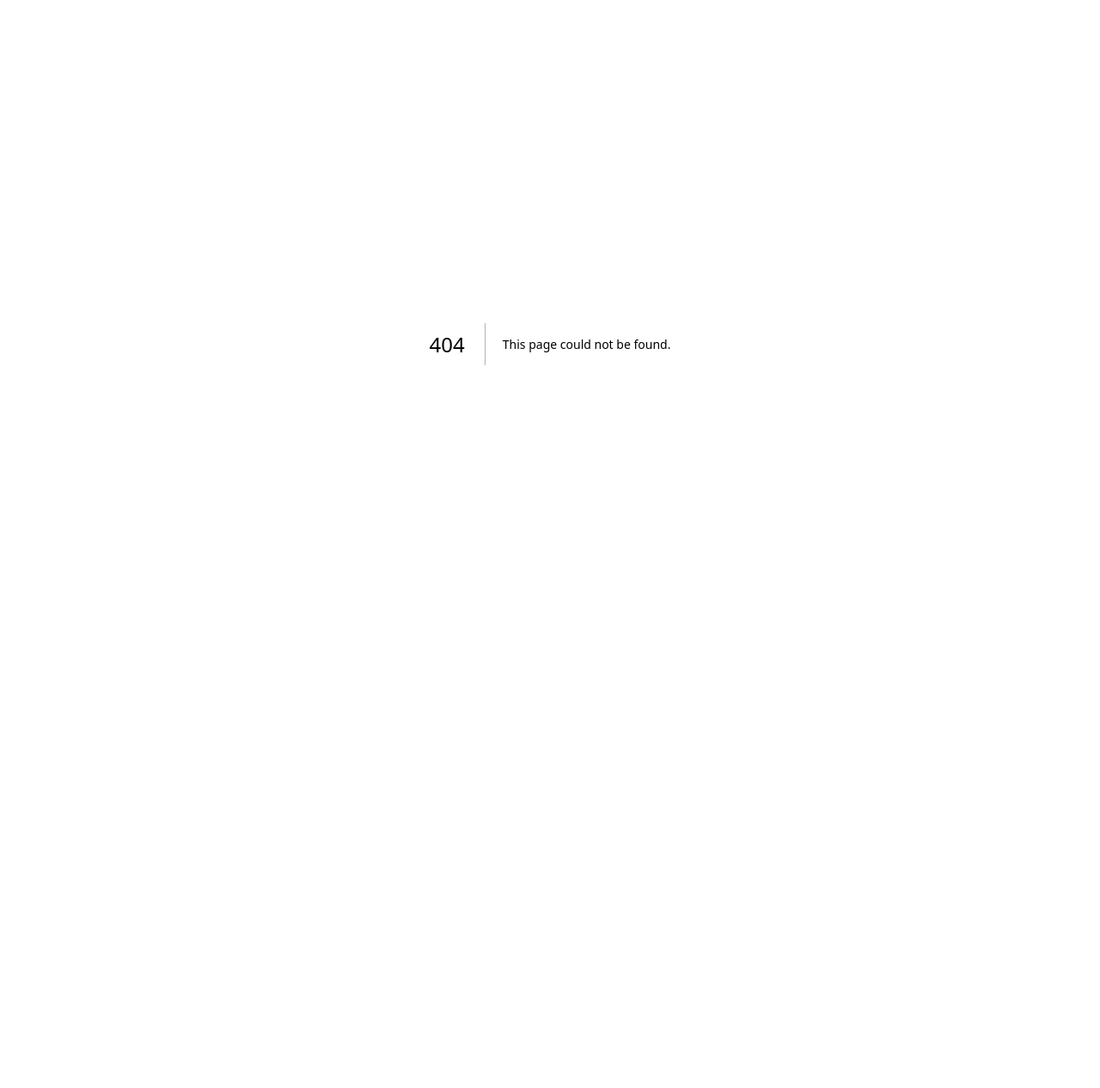
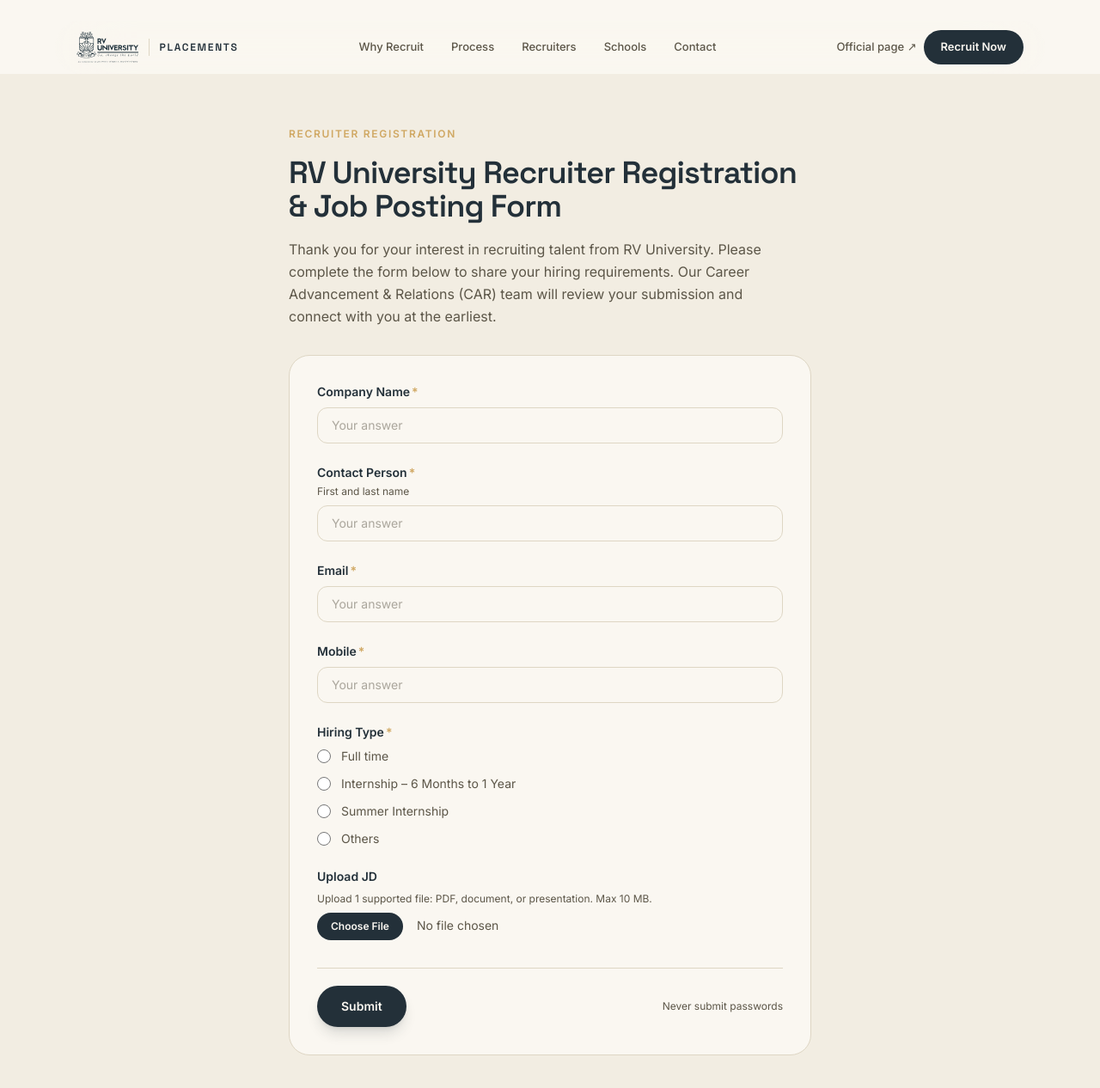
Before and after one commit to Ani07-05/RVU-placement-site-cache-memory, a Next.js app: page /recruiters/register in a window 1280 px wide. Before the commit this address had no page. Shown: the top 1266 px of the page at 86% size. Before the commit the page ends 800 px from the top, so only its background shows below. Built offline with nearby package versions, Linux system fonts and the light colour scheme.

Commit message:
feat: implement recruiter registration form and update links to use Next.js Link component

```diff
--- /dev/null
+++ b/src/app/recruiters/register/page.tsx
@@ -0,0 +1,40 @@
+import type { Metadata } from "next";
+import { Footer } from "@/components/site/Footer";
+import { Navbar } from "@/components/site/Navbar";
+import { RecruiterRegisterForm } from "@/components/site/RecruiterRegisterForm";
+
+export const metadata: Metadata = {
+  title: "Recruiter Registration & Job Posting Form | RV University",
+  description:
+    "Share your hiring requirements with RV University's Career Advancement & Relations (CAR) team.",
+};
+
+export default function RecruiterRegisterPage() {
+  return (
+    <div className="flex flex-1 flex-col">
+      <Navbar />
+      <main className="flex flex-1 flex-col bg-mist-50 py-8 sm:py-12 lg:py-14">
+        <div className="mx-auto w-full max-w-2xl px-6 lg:px-8">
+          <span className="text-xs font-semibold tracking-[0.14em] text-gold-600 uppercase">
+            Recruiter registration
+          </span>
+          <h1 className="mt-4 font-display text-3xl leading-[1.1] font-semibold tracking-tight text-navy-700 sm:text-4xl">
+            RV University Recruiter Registration &amp; Job Posting Form
+          </h1>
+          <p className="mt-4 max-w-xl text-sm leading-relaxed text-ink-soft sm:text-base">
+            Thank you for your interest in recruiting talent from RV
+            University. Please complete the form below to share your hiring
+            requirements. Our Career Advancement &amp; Relations (CAR) team
+            will review your submission and connect with you at the
+            earliest.
+          </p>
+
+          <div className="mt-8">
+            <RecruiterRegisterForm />
+          </div>
+        </div>
+      </main>
+      <Footer />
+    </div>
+  );
+}
--- a/src/components/site/CTASection.tsx
+++ b/src/components/site/CTASection.tsx
@@ -1,3 +1,4 @@
+import Link from "next/link";
 import { EXTERNAL_LINK_PROPS, RVU_LINKS } from "@/lib/links";
 import { ArchCresting, RangoliMedallion } from "./IndianMotifs";
 
@@ -19,13 +20,12 @@
               the Career Development and Corporate Relations office.
             </p>
             <div className="mt-8 flex flex-col justify-center gap-4 sm:flex-row">
-              <a
-                href={RVU_LINKS.recruitForm}
-                {...EXTERNAL_LINK_PROPS}
+              <Link
+                href={RVU_LINKS.recruiterRegister}
                 className="rounded-full bg-gold-500 px-7 py-3.5 text-sm font-semibold text-navy-950 shadow-lg shadow-gold-500/20 transition-transform hover:scale-[1.03] hover:bg-gold-400"
               >
-                Recruit Now ↗
-              </a>
+                Recruit Now
+              </Link>
               <a
                 href={RVU_LINKS.contact}
                 {...EXTERNAL_LINK_PROPS}
--- a/src/components/site/Footer.tsx
+++ b/src/components/site/Footer.tsx
@@ -42,7 +42,7 @@
 export function Footer() {
   return (
     <footer className="bg-mist-50">
-      <div className="mx-auto max-w-6xl px-6 pt-8 pb-16 lg:px-8 lg:pt-10">
+      <div className="mx-auto max-w-6xl px-6 pt-8 lg:px-8 lg:pt-10">
         <div className="grid grid-cols-2 gap-10 sm:grid-cols-4">
           {COLUMNS.map((column) => (
             <div key={column.title}>
@@ -74,12 +74,12 @@
             className="relative z-10 h-24 w-auto shrink-0 sm:h-36 lg:h-44"
           />
 
-          <div className="mt-6 flex h-14 w-full items-start justify-center gap-6 overflow-hidden sm:mt-8 sm:h-20 sm:gap-16 lg:h-24">
+          <div className="mt-6 flex h-16 w-full items-start justify-center gap-6 overflow-hidden sm:mt-8 sm:h-20 sm:gap-16 lg:h-28 xl:h-32">
             <span
               aria-hidden
               className="font-display font-bold tracking-tight select-none"
               style={{
-                fontSize: "clamp(4rem, 9vw, 7rem)",
+                fontSize: "clamp(6rem, 16vw, 12rem)",
                 lineHeight: 1,
                 backgroundImage:
                   "radial-gradient(circle at 28% 24%, rgba(255,255,255,0.55), transparent 42%), linear-gradient(140deg, var(--color-gold-300) 0%, var(--color-gold-600) 45%, var(--color-navy-600) 100%)",
@@ -95,7 +95,7 @@
               aria-hidden
               className="font-display font-bold tracking-tight select-none"
               style={{
-                fontSize: "clamp(4rem, 9vw, 7rem)",
+                fontSize: "clamp(6rem, 16vw, 12rem)",
                 lineHeight: 1,
                 backgroundImage:
                   "radial-gradient(circle at 72% 24%, rgba(255,255,255,0.55), transparent 42%), linear-gradient(220deg, var(--color-gold-300) 0%, var(--color-gold-600) 45%, var(--color-navy-600) 100%)",
--- a/src/components/site/Hero.tsx
+++ b/src/components/site/Hero.tsx
@@ -1,4 +1,5 @@
-import { EXTERNAL_LINK_PROPS, RVU_LINKS } from "@/lib/links";
+import Link from "next/link";
+import { RVU_LINKS } from "@/lib/links";
 import { CustomVideoPlayer } from "./CustomVideoPlayer";
 import { PetalChakra } from "./IndianMotifs";
 
@@ -33,13 +34,12 @@
             </p>
 
             <div className="flex flex-col gap-4 sm:flex-row sm:items-center">
-              <a
-                href={RVU_LINKS.recruitForm}
-                {...EXTERNAL_LINK_PROPS}
+              <Link
+                href={RVU_LINKS.recruiterRegister}
                 className="w-fit rounded-full bg-navy-700 px-7 py-3.5 text-center text-sm font-semibold text-paper shadow-lg shadow-navy-700/15 transition-transform hover:scale-[1.02] hover:bg-navy-600"
               >
-                Recruit Now ↗
-              </a>
+                Recruit Now
+              </Link>
               <a
                 href="#recruiters"
                 className="w-fit rounded-full border border-navy-700/15 px-7 py-3.5 text-center text-sm font-semibold text-navy-700 transition-colors hover:bg-navy-700/[0.04]"
--- a/src/components/site/Navbar.tsx
+++ b/src/components/site/Navbar.tsx
@@ -2,6 +2,7 @@
 
 import { useEffect, useState } from "react";
 import Link from "next/link";
+import { usePathname } from "next/navigation";
 import { EXTERNAL_LINK_PROPS, RVU_LINKS } from "@/lib/links";
 
 const NAV_ITEMS = [
@@ -15,6 +16,9 @@
 export function Navbar() {
   const [open, setOpen] = useState(false);
   const [scrolled, setScrolled] = useState(false);
+  const pathname = usePathname();
+  const onHome = pathname === "/";
+  const homeAnchor = (hash: string) => (onHome ? hash : `/${hash}`);
 
   useEffect(() => {
     const onScroll = () => setScrolled(window.scrollY > 12);
@@ -33,7 +37,7 @@
         }`}
       >
         <Link
-          href="#top"
+          href={homeAnchor("#top")}
           className="flex items-center gap-3"
           onClick={() => setOpen(false)}
         >
@@ -53,7 +57,7 @@
           {NAV_ITEMS.map((item) => (
             <li key={item.href}>
               <a
-                href={item.href}
+                href={homeAnchor(item.href)}
                 className="rounded-full px-3.5 py-2 transition-colors hover:bg-navy-700/[0.05] hover:text-navy-700"
               >
                 {item.label}
@@ -70,13 +74,12 @@
           >
             Official page ↗
           </a>
-          <a
-            href={RVU_LINKS.recruitForm}
-            {...EXTERNAL_LINK_PROPS}
+          <Link
+            href={RVU_LINKS.recruiterRegister}
             className="hidden rounded-full bg-navy-700 px-5 py-2.5 text-[13px] font-semibold text-paper transition-colors hover:bg-navy-600 sm:inline-flex"
           >
             Recruit Now
-          </a>
+          </Link>
           <button
             type="button"
             aria-label={open ? "Close menu" : "Open menu"}
@@ -115,7 +118,7 @@
             {NAV_ITEMS.map((item) => (
               <li key={item.href}>
                 <a
-                  href={item.href}
+                  href={homeAnchor(item.href)}
                   onClick={() => setOpen(false)}
                   className="block rounded-xl px-4 py-2.5 transition-colors hover:bg-mist-50 hover:text-navy-700"
                 >
@@ -124,13 +127,13 @@
               </li>
             ))}
             <li className="mt-2 flex flex-col gap-2 px-2 pb-1">
-              <a
-                href={RVU_LINKS.recruitForm}
-                {...EXTERNAL_LINK_PROPS}
+              <Link
+                href={RVU_LINKS.recruiterRegister}
+                onClick={() => setOpen(false)}
                 className="rounded-full bg-navy-700 px-5 py-2.5 text-center text-sm font-semibold text-paper"
               >
                 Recruit Now
-              </a>
+              </Link>
               <a
                 href={RVU_LINKS.placements}
                 {...EXTERNAL_LINK_PROPS}
--- /dev/null
+++ b/src/components/site/RecruiterRegisterForm.tsx
@@ -0,0 +1,152 @@
+"use client";
+
+import { useState, type FormEvent, type ReactNode } from "react";
+
+const INPUT_CLASS =
+  "w-full rounded-xl border border-mist-200 bg-paper px-4 py-2.5 text-sm text-ink placeholder:text-ink-soft/50 focus:border-gold-500 focus:outline-none";
+
+const HIRING_TYPES = [
+  "Full time",
+  "Internship – 6 Months to 1 Year",
+  "Summer Internship",
+  "Others",
+];
+
+export function RecruiterRegisterForm() {
+  const [submitted, setSubmitted] = useState(false);
+
+  function handleSubmit(e: FormEvent<HTMLFormElement>) {
+    e.preventDefault();
+    setSubmitted(true);
+  }
+
+  if (submitted) {
+    return (
+      <div className="rounded-3xl border border-mist-200 bg-mist-50 px-6 py-10 text-center sm:px-8">
+        <h2 className="font-display text-2xl font-semibold text-navy-700">
+          Thank you for your interest
+        </h2>
+        <p className="mx-auto mt-3 max-w-md text-sm leading-relaxed text-ink-soft">
+          This is a preview form on an unofficial redesign concept, so
+          nothing was actually sent. On the live site, the CAR team would
+          review your submission and reach out shortly.
+        </p>
+      </div>
+    );
+  }
+
+  return (
+    <form
+      onSubmit={handleSubmit}
+      className="rounded-3xl border border-mist-200 bg-paper px-5 py-6 sm:px-8 sm:py-8"
+    >
+      <div className="flex flex-col gap-6">
+        <Field label="Company Name" required>
+          <input
+            type="text"
+            name="companyName"
+            required
+            className={INPUT_CLASS}
+            placeholder="Your answer"
+          />
+        </Field>
+
+        <Field label="Contact Person" hint="First and last name" required>
+          <input
+            type="text"
+            name="contactPerson"
+            required
+            className={INPUT_CLASS}
+            placeholder="Your answer"
+          />
+        </Field>
+
+        <Field label="Email" required>
+          <input
+            type="email"
+            name="email"
+            required
+            className={INPUT_CLASS}
+            placeholder="Your answer"
+          />
+        </Field>
+
+        <Field label="Mobile" required>
+          <input
+            type="tel"
+            name="mobile"
+            required
+            className={INPUT_CLASS}
+            placeholder="Your answer"
+          />
+        </Field>
+
+        <Field label="Hiring Type" required>
+          <div className="mt-1 flex flex-col gap-3">
+            {HIRING_TYPES.map((type) => (
+              <label
+                key={type}
+                className="flex cursor-pointer items-center gap-3 text-sm text-ink-soft"
+              >
+                <input
+                  type="radio"
+                  name="hiringType"
+                  value={type}
+                  required
+                  className="h-4 w-4 border-mist-200 text-gold-600 focus:ring-gold-500"
+                />
+                {type}
+              </label>
+            ))}
+          </div>
+        </Field>
+
+        <Field label="Upload JD">
+          <p className="mb-2 text-xs text-ink-soft">
+            Upload 1 supported file: PDF, document, or presentation. Max 10
+            MB.
+          </p>
+          <input
+            type="file"
+            name="jd"
+            accept=".pdf,.doc,.docx,.ppt,.pptx"
+            className="block w-full text-sm text-ink-soft file:mr-4 file:rounded-full file:border-0 file:bg-navy-700 file:px-4 file:py-2 file:text-xs file:font-semibold file:text-paper hover:file:bg-navy-600"
+          />
+        </Field>
+      </div>
+
+      <div className="mt-8 flex flex-wrap items-center justify-between gap-3 border-t border-mist-200 pt-5">
+        <button
+          type="submit"
+          className="rounded-full bg-navy-700 px-7 py-3.5 text-sm font-semibold text-paper shadow-lg shadow-navy-700/15 transition-transform hover:scale-[1.02] hover:bg-navy-600"
+        >
+          Submit
+        </button>
+        <span className="text-xs text-ink-soft">Never submit passwords</span>
+      </div>
+    </form>
+  );
+}
+
+function Field({
+  label,
+  hint,
+  required,
+  children,
+}: {
+  label: string;
+  hint?: string;
+  required?: boolean;
+  children: ReactNode;
+}) {
+  return (
+    <div>
+      <label className="block text-sm font-semibold text-navy-700">
+        {label}
+        {required && <span className="ml-0.5 text-gold-600">*</span>}
+      </label>
+      {hint && <p className="mt-1 text-xs text-ink-soft">{hint}</p>}
+      <div className="mt-2">{children}</div>
+    </div>
+  );
+}
--- a/src/components/site/Recruiters.tsx
+++ b/src/components/site/Recruiters.tsx
@@ -1,4 +1,5 @@
-import { EXTERNAL_LINK_PROPS, RVU_LINKS } from "@/lib/links";
+import Link from "next/link";
+import { RVU_LINKS } from "@/lib/links";
 import { Reveal } from "./Reveal";
 import {
   CodeBracketsIcon,
@@ -152,13 +153,12 @@
         </Reveal>
 
         <Reveal delay={200} className="mt-12 flex justify-center">
-          <a
-            href={RVU_LINKS.recruitForm}
-            {...EXTERNAL_LINK_PROPS}
+          <Link
+            href={RVU_LINKS.recruiterRegister}
             className="inline-flex w-fit items-center gap-2 rounded-full bg-navy-700 px-7 py-3.5 text-sm font-semibold text-paper shadow-lg shadow-navy-700/15 transition-transform hover:scale-[1.02] hover:bg-navy-600"
           >
-            Become a recruiting partner ↗
-          </a>
+            Become a recruiting partner
+          </Link>
         </Reveal>
       </div>
     </section>
--- a/src/lib/links.ts
+++ b/src/lib/links.ts
@@ -1,7 +1,9 @@
 /**
  * Every outbound link on this site points to the real, official RVU page.
- * This is a static, unofficial visual redesign concept. It has no forms,
- * accounts, or backend of its own, so every action hands off to rvu.edu.in.
+ * This is a static, unofficial visual redesign concept. It has no accounts
+ * or backend of its own, so most actions hand off to rvu.edu.in — the one
+ * exception is `recruiterRegister`, an in-site static page (no submission
+ * wiring) that mirrors the recruiter registration form's fields.
  */
 export const RVU_LINKS = {
   home: "https://rvu.edu.in/",
@@ -23,7 +25,7 @@
   universityGrievance: "https://rvu.edu.in/university-grievance-committees/",
   antiRagging: "https://rvu.edu.in/anti-ragging-helpline/",
   faculty: "https://rvu.edu.in/faculty/",
-  recruitForm: "https://forms.gle/4cPjVjPosbaw8b9QA",
+  recruiterRegister: "/recruiters/register",
 } as const;
 
 export const EXTERNAL_LINK_PROPS = {
```
